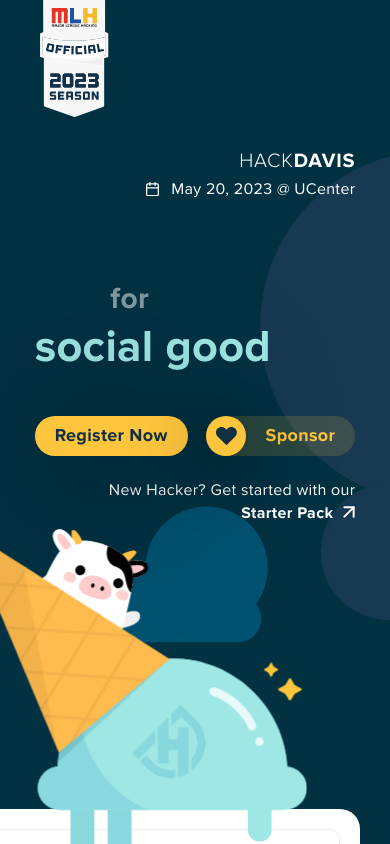
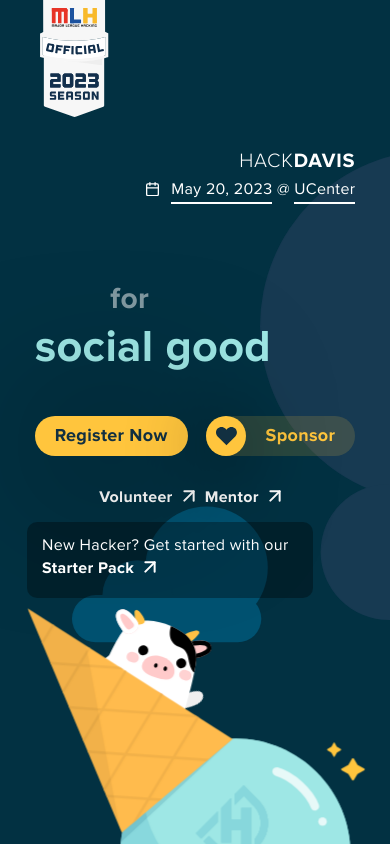
Before and after one commit to HackDavis/website-2023, a Next.js app: page / in a window 390 px wide. Shown: the top 844 px of the page. Built offline with nearby package versions, Linux system fonts and the light colour scheme; a web font is replaced by a local one.

Commit message:
Mentor volunteer links (#34)
* added mentor and volunteer links, underline on mobile view

* fix underline, startepack spacing

* padding on starterpack

---------

Co-authored-by: trishnasharma <trishnasharma@users.noreply.github.com>

```diff
--- a/src/components/mainSection/mainSection.tsx
+++ b/src/components/mainSection/mainSection.tsx
@@ -6,7 +6,25 @@ import WordCycle from './wordCycle';
 const MainSection = () => (
   <>
     <div className={styles.mainAnimationSection}>
+      <div className={styles.left}>
+        <div className={`${styles.starterPack} ${styles.links}`}>
+          <div className={styles.yellowCircle} ></div>
+          <div>
+
+            New Hacker? Get started with our {' '}
+            <a
+              href="https://hackdavis.notion.site/HackDavis-2023-Starter-Pack-33c778742f5745c7833a07255cbcc1d7"
+              target="_blank"
+              rel="noreferrer"
+            >
+              <strong style={{ marginRight: 10 }}> Starter Pack</strong>
+              <UpArrow />
+            </a>
+          </div>
+        </div>
         <Cow />
+
+      </div>
       <div className={styles.landing}>
         <div className={styles.mainSection}>
           <h1 className={styles.tagline}>
@@ -58,17 +76,34 @@ const MainSection = () => (
             Sponsor
           </a>
         </div>
+        <div className={styles.applications}>
 
-        <div className={styles.starterPack}>
-          New Hacker? Get started with our{' '}
+          <div className={styles.links}>
+            <div className={styles.text}>
+              Register to {' '}
+            </div>
             <a
-            href="https://hackdavis.notion.site/HackDavis-2023-Starter-Pack-33c778742f5745c7833a07255cbcc1d7"
+              href="https://hackdavis.typeform.com/volunteer2023"
               target="_blank"
               rel="noreferrer"
             >
-            <strong style={{ marginRight: 10 }}>Starter Pack</strong>
+              <strong style={{ marginRight: 10 }}>Volunteer</strong>
               <UpArrow />
             </a>
+          </div>
+          <div className={styles.links}>
+            <div className={styles.text}>
+              Apply to {' '}
+            </div>
+            <a
+              href="https://hackdavis.typeform.com/mentor2023"
+              target="_blank"
+              rel="noreferrer"
+              >
+              <strong style={{ marginRight: 10 }}>Mentor</strong>
+              <UpArrow />
+            </a>
+          </div>
         </div>
       </div>
     </div>
--- a/src/styles/mainSection/cowCone.module.scss
+++ b/src/styles/mainSection/cowCone.module.scss
@@ -7,6 +7,7 @@
   height: auto;
   z-index: 1;
   margin-right: -35px;
+  margin-top: 10px;
   animation: slideIn 1.5s forwards;
 
   // cow hand
@@ -24,7 +25,7 @@
     @include mrwd(991px) {
       width: 21.4px;
       top: 75px;
-      left: 150px;
+      left: 250px;
     }
   }
 
@@ -40,6 +41,7 @@
 
     @include mrwd(991px) {
       margin-bottom: -109px;
+      left: 100px;
     }
   }
 
--- a/src/styles/mainSection/mainSection.module.scss
+++ b/src/styles/mainSection/mainSection.module.scss
@@ -191,6 +191,11 @@
       transition: border-bottom 200ms linear;
       padding-bottom: 5px;
       border-bottom: 2px solid transparent;
+
+      @include mrwd(991px) {
+        border-bottom-color: white;
+      border-bottom: 2px solid #ffffff;
+      }
     }
     a:hover {
       border-bottom-color: white;
@@ -308,9 +313,68 @@
     padding: 11px 9px 6px 10px;
   }
 }
+.yellowCircle {
+  width: 10px;
+  height: 10px;
+  border-radius: 50%;
+  background-color: var(--color-ducky);
+  @include mrwd(991px) {
+    display: none;
+  }
+
+}
 
 .starterPack {
+  position: relative;
+  top: 500px;
+  left: 15px;
+  z-index: 10;
+  width: fit-content;
+  background: rgba(0, 0, 0, 0.33);
+  border-radius: 10px;
+  padding: 15px 15px;
+  display: flex;
+  align-items: center;
+  justify-content: center;
+  gap: 7px;
+
+  @include mrwd(1210px) {
+    left: 100px;
+  }
+  @include mrwd(991px) {
+    top: 0px;
+    left: -20px;
+    margin-top: 10px;
+    width: 100px;
+
+  }
+}
+
+.applications {
+  display: flex;
+  flex-direction: row;
+  justify-content: flex-end;
+
+  @include mrwd(991px) {
+    justify-content: center;
+    text-align: center;
+    padding-top: 0;
+  }
+}
+
+.links {
   @include fontFactory(var(--proxima-nova), 18px, 400, white, 0.02rem, 1);
+  margin-right: 10px;
+  display: flex;
+  align-items: center;
+  justify-content: center;
+  gap: 5px;
+
+  .text {
+    @include mrwd(991px) {
+      display: none;
+    }
+  }
 
   strong {
     font-weight: 700;
@@ -322,6 +386,8 @@
     transition: border-bottom 200ms;
     border-bottom: 2px solid transparent;
     padding-bottom: 5px;
+    margin-top: 5px;
+    align-self: center;
     &:hover {
       border-bottom-color: white;
       border-bottom: 2px solid #ffffff;
@@ -334,8 +400,10 @@
   }
 
   @include mrwd(991px) {
-    padding-bottom: 0;
+    // margin-right: 0;
+    // padding: 5px 15px;
     align-self: end;
+    width: fit-content;
     max-width: 286px;
     font-size: 16px;
   }
```
Lines whose indentation alone changed are shown as unchanged.
